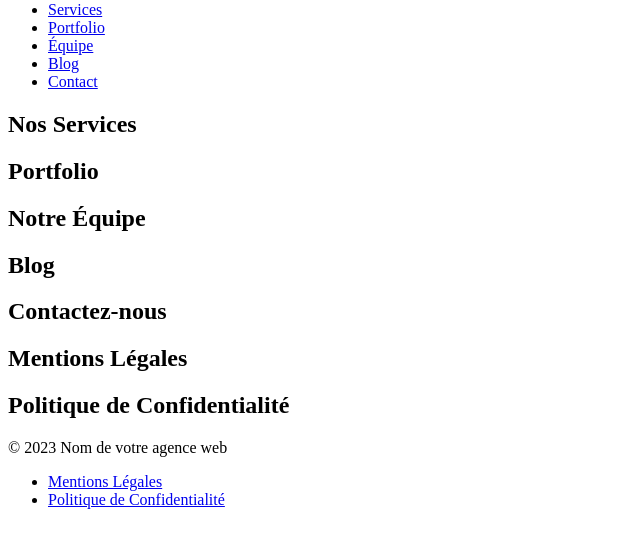
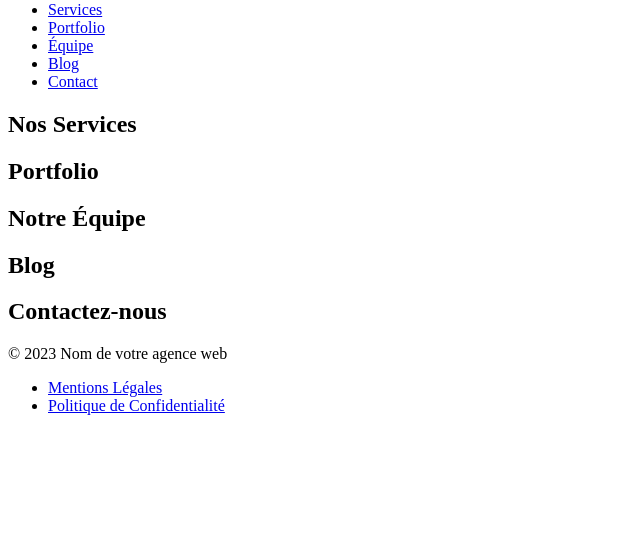
Before and after one commit to kin-jacques/web-agency-website, a plain HTML site: page index.html in a window 1280 px wide. Shown: the part 79-622 px from the top of the page, without its empty margins (0-640 px from the left). Drawn offline with Linux system fonts and the light colour scheme.

Commit message:
Update index.html
Removing duplicated sections.

```diff
--- a/index.html
+++ b/index.html
@@ -52,18 +52,6 @@
         <!-- Insérez ici vos informations de contact -->
     </section>
 
-    <!-- Section Mentions Légales -->
-    <section id="mentions-legales">
-        <h2>Mentions Légales</h2>
-        <!-- Insérez ici les mentions légales de votre agence -->
-    </section>
-
-    <!-- Section Politique de Confidentialité -->
-    <section id="politique-confidentialite">
-        <h2>Politique de Confidentialité</h2>
-        <!-- Insérez ici votre politique de confidentialité -->
-    </section>
-
     <!-- Section Footer (Pied de page) -->
     <footer>
         <p>&copy; 2023 Nom de votre agence web</p>
```
